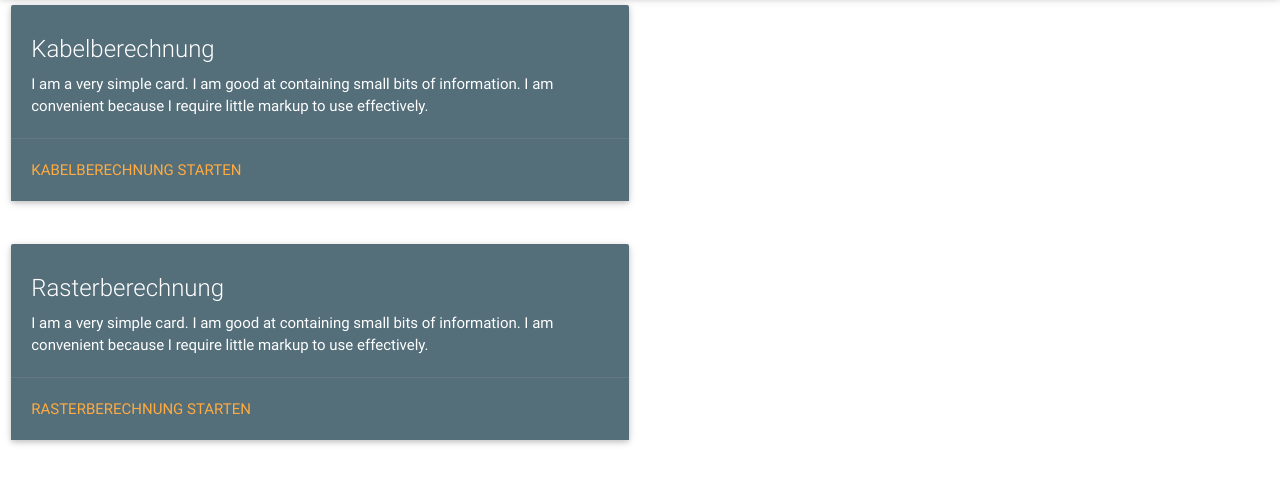
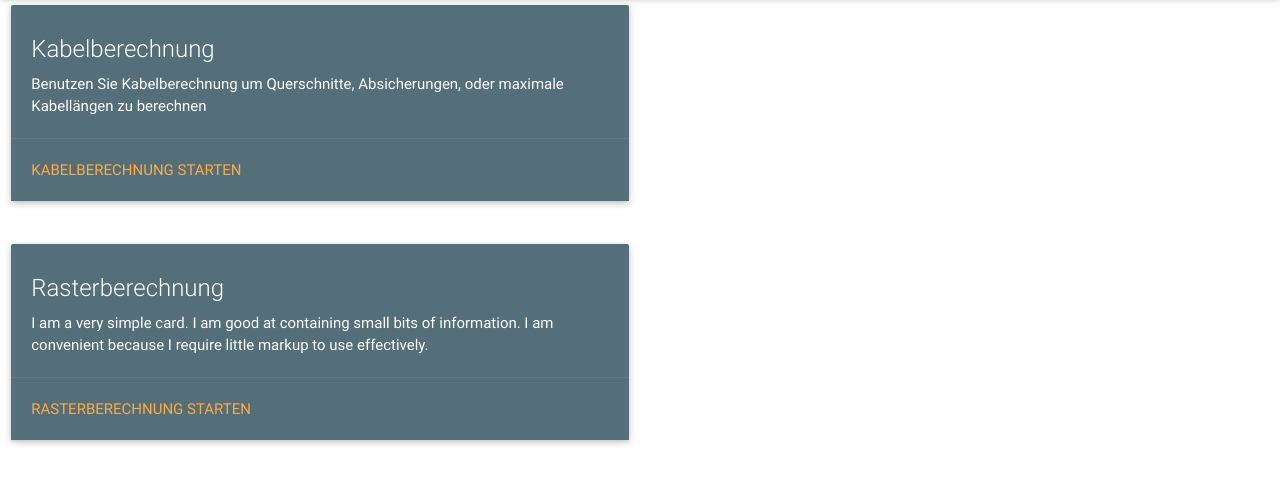
Before and after one commit to firemanho/eletools.github.io, a plain HTML site: page index.html in a window 1280 px wide. Shown: the part 67-550 px from the top of the page. Drawn offline with nearby package versions, Linux system fonts and the light colour scheme.

Commit message:
change description for Kabelberehnung

```diff
--- a/index.html
+++ b/index.html
@@ -35,8 +35,8 @@
 				<div class="card blue-grey darken-1">
 					<div class="card-content white-text">
 						<span class="card-title">Kabelberechnung</span>
-						<p>I am a very simple card. I am good at containing small bits of information.
-						I am convenient because I require little markup to use effectively.</p>
+						<p>Benutzen Sie Kabelberechnung um Querschnitte, Absicherungen, oder maximale
+						Kabellängen zu berechnen</p>
 					</div>
 					<div class="card-action">
 						<a href="2.html">Kabelberechnung starten</a>
```
